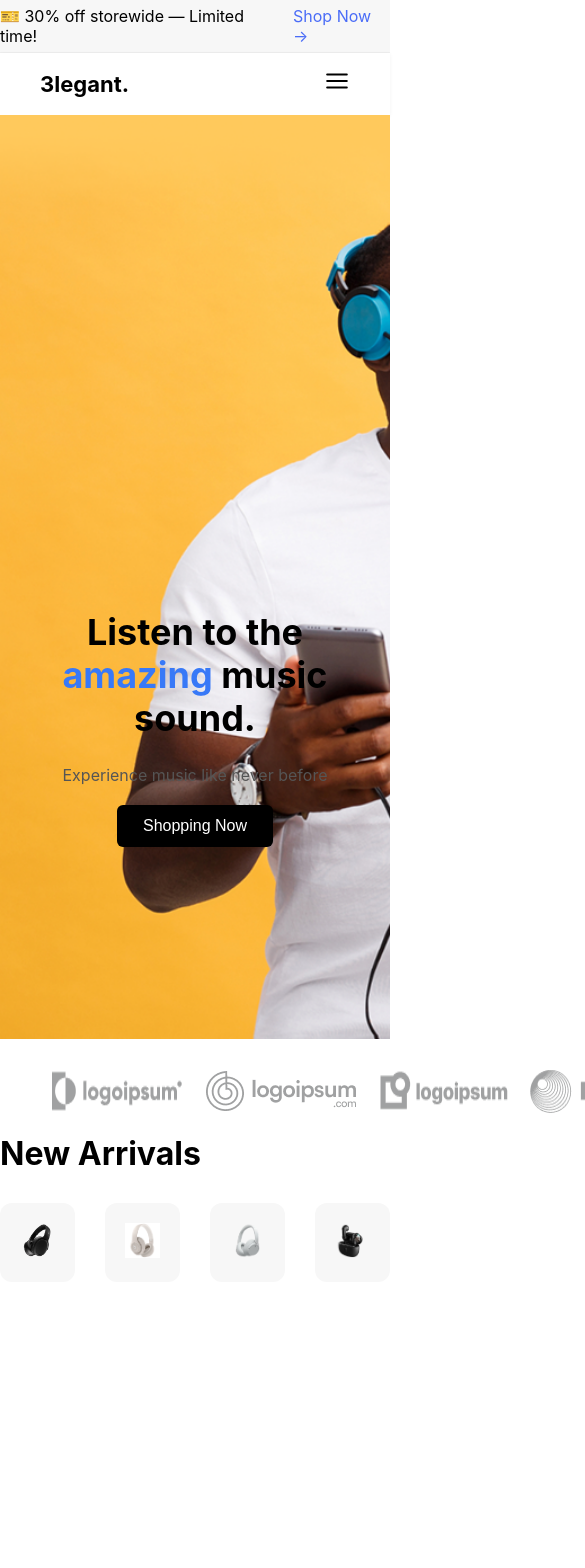
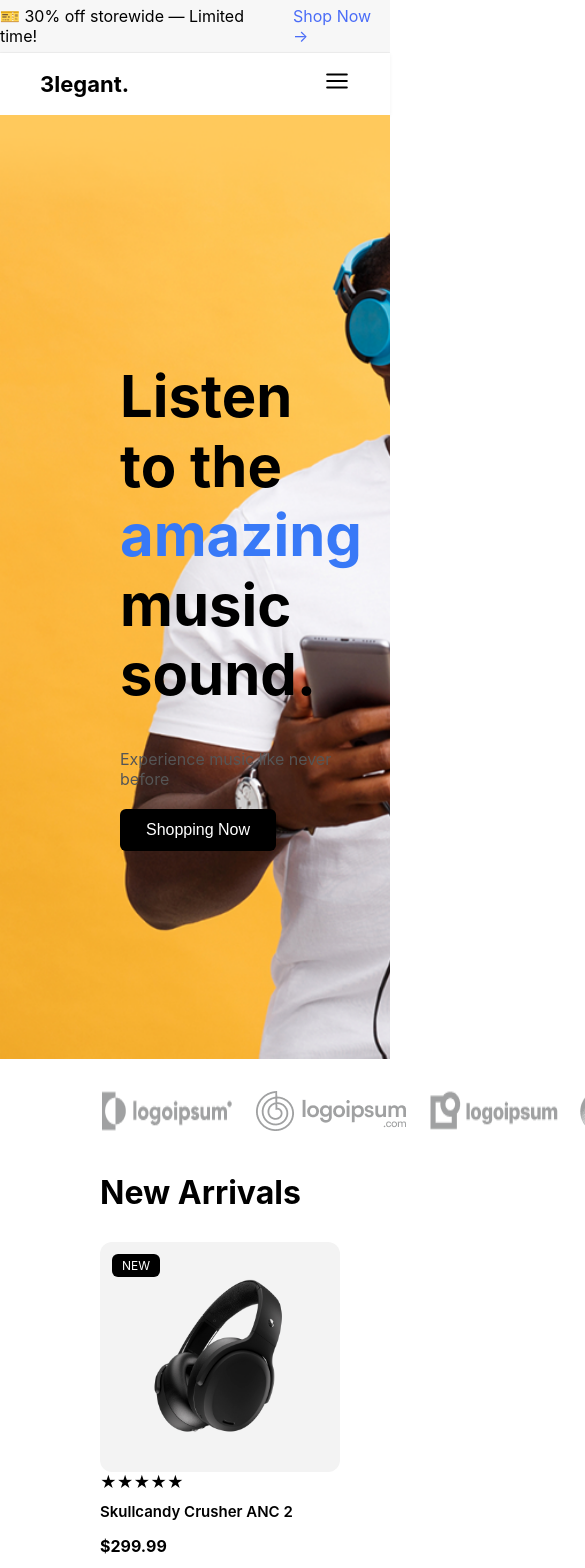
Before and after one commit to dharshika29/E-commerce, a React (Create React App) app: page /home/home1 in a window 390 px wide. Shown: the top 1568 px of the page, 585 px wide, since content can reach past the window. Before the commit the page ends 1282 px from the top, so only its background shows below. Built offline with nearby package versions, Linux system fonts and the light colour scheme.

Commit message:
home123/11/25

```diff
--- a/src/component/Home2.js
+++ b/src/component/Home2.js
@@ -10,86 +10,121 @@ import image from "../Image2/s new arrivals1.png";
 import image1 from "../Image2/s new arrivals2.jpg";
 import image2 from "../Image2/s new arrivals3.png";
 import image3 from "../Image2/s new arrivals4.png";
+import image4 from "../Image2/s new arrivals5.png";
+import { AiOutlineHeart } from "react-icons/ai";
+import shop1 from "../Image2/Banner Grid.png";
+
 function Home1() {
-  const logo =[
+  const shop = [
     {
-      id:1,
-      img:img1
+      id: 1,
+      img: shop1,
+      // title:"Headband"
+    }
+  ]
+  const logo = [
+    { id: 1, img: img1 },
+    { id: 2, img: img2 },
+    { id: 3, img: img3 },
+    { id: 4, img: img4 },
+    { id: 5, img: img5 },
+    { id: 6, img: img6 }
+  ];
+
+  const card = [
+    {
+      id: 1,
+      img: image,
+      title: "Skullcandy Crusher ANC 2",
+      price: "$299.99",
+      rating: 5,
+      badge: "NEW",
     },
     {
-      id:2,
-      img:img2
+      id: 2,
+      img: image1,
+      title: "Beats Studio Pro",
+      price: "$349.99",
+      rating: 5,
+      badge: "NEW",
     },
     {
-      id:3,
-      img:img3
+      id: 3,
+      img: image2,
+      title: "Sony WH-CH720N",
+      price: "$149.00",
+      rating: 5,
+      badge: "NEW",
     },
     {
-      id:4,
-      img:img4
+      id: 4,
+      img: image3,
+      title: "Earbuds Pro",
+      price: "$79.00",
+      rating: 5,
+      badge: "NEW",
     },
     {
-      id:5,
-      img:img5
-    },
-    {
-      id:6,
-      img:img6
+      id: 5,
+      img: image4,
+      title: "Studio Pro Lite",
+      price: "$219.00",
+      rating: 5,
+      badge: "NEW",
     }
-  ]
-    const card = [
-        {
-            id:1,
-            img:image
-        },
-        {
-          id:2,
-          img:image1
-        },
-         {
-            id:1,
-            img:image2
-        },
-        {
-          id:2,
-          img:image3
-        }
-    ]
+  ];
+
   return (
     <>
       <div className={styles.hero}>
-      <div className={styles.left}>
-      </div>
-
+        <div className={styles.left}></div>
         <div className={styles.right}>
           <h1 className={styles.title}>
             Listen to the <span>amazing</span> music sound.
           </h1>
-
-        <p className={styles.subtitle}>
-          Experience music like never before
-        </p>
-
+          <p className={styles.subtitle}>Experience music like never before</p>
           <button className={styles.btn}>Shopping Now</button>
         </div>
       </div>
       <div className={styles.hero1}>
-      {logo.map((item)=>(
-        <img src={item.img}alt=""/>
+        {logo.map((item) => (
+          <img key={item.id} src={item.img} alt="" />
         ))}
       </div>
-    <div className={styles.hero3}>
+      <div className={styles.hero2}>
         <h1>New Arrivals</h1>
         <div className={styles.card1}>
           {card.map((item) => (
             <div key={item.id} className={styles.recentCard}>
+              <div className={styles.badge}>{item.badge}</div>
+              <div className={styles.wishlist}>
+                <AiOutlineHeart size={20} />
+              </div>
+              <div className={styles.imageWrapper}>
                 <img src={item.img} alt="" className={styles.image} />
+                <button className={styles.cartBtn}>Add to Cart</button>
+              </div>
+              <div className={styles.stars}>
+                {"★".repeat(item.rating)}
+              </div>
+              <p className={styles.cardTitle}>{item.title}</p>
+              <p className={styles.cardPrice}>{item.price}</p>
             </div>
           ))}
         </div>
+      </div>
+      <div className={styles.hero3}>
+        <h1>Shop Collection</h1>
+        {shop.map((item)=>(
+          <div className={styles.shop}>
+          <img src={item.img}alt="" className={styles.shop1}/>
+          {/* <h4 className={styles.head}>{item.title}</h4> */}
+          </div>
+        )) }
 
       </div>
     </>
   );
 }
+
 export default Home1;
--- a/src/styles/Home2.module.css
+++ b/src/styles/Home2.module.css
@@ -7,40 +7,28 @@
   height: 100vh;
   background-repeat: no-repeat;
   background-size: cover;
-
 }
-
 .left {
   flex: 1;
 }
-
-.heroImg {
-  width: 100%;
-  max-width: 480px;
-}
-
 .right {
   flex: 1;
   padding-left: 40px;
 }
-
 .title {
   font-size: 58px;
   font-weight: 700;
   color: #000;
   line-height: 1.2;
 }
-
 .title span {
   color: #3879f7;
 }
-
 .subtitle {
   font-size: 16px;
   margin: 20px 0;
   color: #555;
 }
-
 .btn {
   background: #000;
   color: #fff;
@@ -51,56 +39,127 @@
   font-size: 16px;
   transition: 0.3s ease;
 }
-
 .btn:hover {
   opacity: 0.8;
 }
-
-
-@media (max-width: 768px) {
-  .hero {
-    flex-direction: column;
-    text-align: center;
-    padding: 40px;
-  }
-
-  .right {
-    padding: 0;
-    margin-top: 20px;
-  }
-
-  .title {
-    font-size: 36px;
-  }
+.hero1 {
+  display: flex;
+  gap: 20px;
+  margin-left: 100px;
+  margin-top: 30px;
+  opacity: 0.4;
 }
-.hero1{
-  display: flex;
-  margin-left: 50px;
-  gap: 20px;
-    width: 167;
-height: 64;
-opacity: 0.4;
-margin-top: 30px;
-
+.hero2 {
+  margin-left: 100px;
+  margin-top: 40px;
 }
 .card1 {
   display: flex;
-
-  gap: 30px;
+  gap: 10px;
+  flex-wrap: wrap;
   margin-top: 30px;
 }
-
 .recentCard {
-  width: 250px;
-  height: auto;
-  background: #f7f7f7;
+  width: 240px;
+  border-radius: 14px;
+  position: relative;
+  transition: 0.3s ease;
+}
+.recentCard:hover {
+  transform: translateY(-5px);
+}
+.recentCard:hover .wishlist {
+  opacity: 1;
+  pointer-events: auto;
+}
+.badge {
+  position: absolute;
+  top: 12px;
+  left: 12px;
+  background: #000;
+  color: #fff;
+  padding: 4px 10px;
+  border-radius: 6px;
+  font-size: 12px;
+  z-index: 3;
+}
+.wishlist {
+  position: absolute;
+  top: 12px;
+  right: 12px;
+  background: #111010d9;
+  padding: 6px;
+  border-radius: 50%;
+  cursor: pointer;
+  transition: 0.2s;
+  z-index: 3;
+  opacity: 0;
+  pointer-events: none;
+  color: white;
+}
+.wishlist:hover {
+  background: white;
+  color: black;
+}
+.imageWrapper {
+  position: relative;
+  width: 100%;
+  height: 230px;
+  background: #f3f3f3;
   border-radius: 12px;
-  padding: 20px;
-  text-align: center;
+  display: flex;
+  justify-content: center;
+  align-items: center;
+}
+.image {
+  width: 70%;
+  transition: 0.3s;
+}
+.cartBtn {
+  position: absolute;
+  bottom: 10px;
+  width: 85%;
+  padding: 10px;
+  border: none;
+  background: #000;
+  color: #fff;
+  border-radius: 8px;
+  opacity: 0;
+  pointer-events: none;
+  transition: 0.3s;
+  font-size: 14px;
+}
+.imageWrapper:hover .cartBtn {
+  opacity: 1;
+  pointer-events: auto;
+}
+.cardTitle {
+  margin-top: 10px;
+  font-size: 15px;
+  font-weight: 600;
+}
+.cardPrice {
+  font-size: 16px;
+  margin-top: 5px;
+  font-weight: 700;
 }
 
-.image {
-  width: 100%;
-  height: auto;
-  object-fit: contain;
+.rating {
+  display: flex;
+  margin-top: 6px;
+  gap: 3px;
 }
+.hero3{
+  margin-left: 8%;
+}
+.shop{
+  width: 30%;
+  background: #f3f3f3;
+}
+.shop1{
+  width: 300%;
+}
+.head{
+  text-align: center;
+
+}
```
Also changed, not shown: src/Image2/Banner Grid.png (added). Lines whose indentation alone changed are shown as unchanged.
